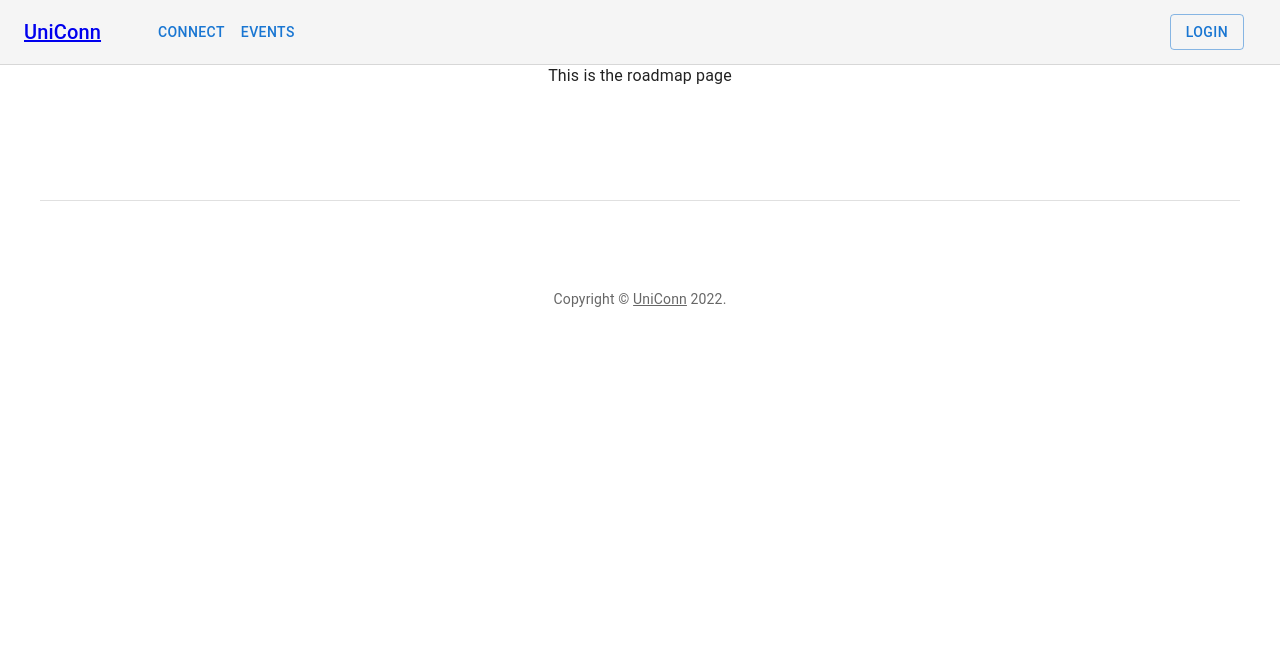
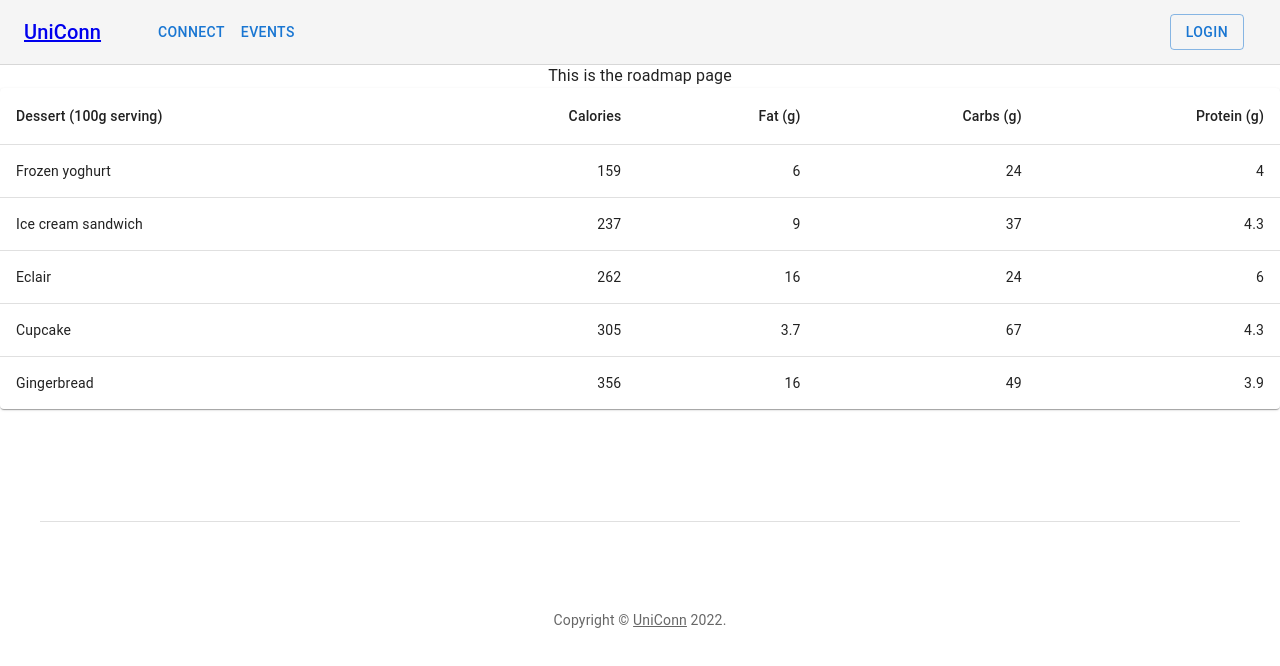
Before and after one commit to Jason10897/UniConn, a React (Create React App) app: page /roadmap in a window 1280 px wide. Shown: the top 666 px of the page. Built offline with nearby package versions, Linux system fonts and the light colour scheme.

Commit message:
Add basic table to Roadmap page

```diff
--- a/src/components/roadmap/Roadmap.js
+++ b/src/components/roadmap/Roadmap.js
@@ -1,9 +1,65 @@
-import React from "react";
+import * as React from 'react';
+import Table from '@mui/material/Table';
+import TableBody from '@mui/material/TableBody';
+import TableCell from '@mui/material/TableCell';
+import TableContainer from '@mui/material/TableContainer';
+import TableHead from '@mui/material/TableHead';
+import TableRow from '@mui/material/TableRow';
+import Paper from '@mui/material/Paper';
 
-export default function RoadMap(){
-    return (
+function createData(
+  name,
+  calories,
+  fat,
+  carbs,
+  protein,
+) {
+  return { name, calories, fat, carbs, protein };
+}
+
+const rows = [
+  createData('Frozen yoghurt', 159, 6.0, 24, 4.0),
+  createData('Ice cream sandwich', 237, 9.0, 37, 4.3),
+  createData('Eclair', 262, 16.0, 24, 6.0),
+  createData('Cupcake', 305, 3.7, 67, 4.3),
+  createData('Gingerbread', 356, 16.0, 49, 3.9),
+];
+
+export default function BasicTable() {
+  return (
+    <React.Fragment>
         <div>
             This is the roadmap page
         </div>
-    )
+    <TableContainer component={Paper}>
+      <Table sx={{ minWidth: 650 }} aria-label="simple table">
+        <TableHead>
+          <TableRow>
+            <TableCell>Dessert (100g serving)</TableCell>
+            <TableCell align="right">Calories</TableCell>
+            <TableCell align="right">Fat&nbsp;(g)</TableCell>
+            <TableCell align="right">Carbs&nbsp;(g)</TableCell>
+            <TableCell align="right">Protein&nbsp;(g)</TableCell>
+          </TableRow>
+        </TableHead>
+        <TableBody>
+          {rows.map((row) => (
+            <TableRow
+              key={row.name}
+              sx={{ '&:last-child td, &:last-child th': { border: 0 } }}
+            >
+              <TableCell component="th" scope="row">
+                {row.name}
+              </TableCell>
+              <TableCell align="right">{row.calories}</TableCell>
+              <TableCell align="right">{row.fat}</TableCell>
+              <TableCell align="right">{row.carbs}</TableCell>
+              <TableCell align="right">{row.protein}</TableCell>
+            </TableRow>
+          ))}
+        </TableBody>
+      </Table>
+    </TableContainer>
+    </React.Fragment>
+  );
 }
```
Also changed, not shown: 1 other file (tests, documents, lock files or other folders).
